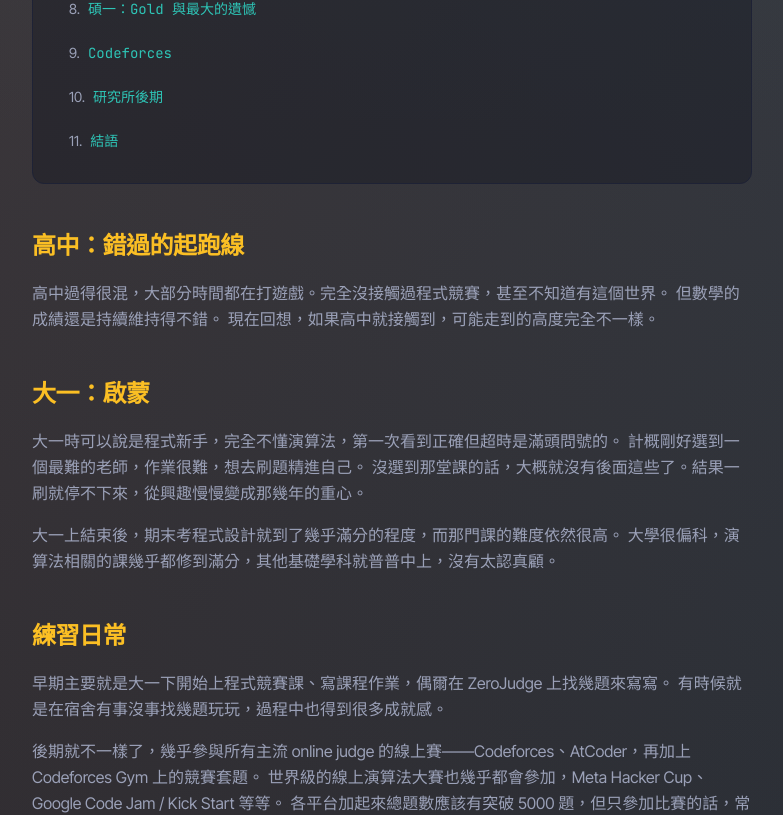
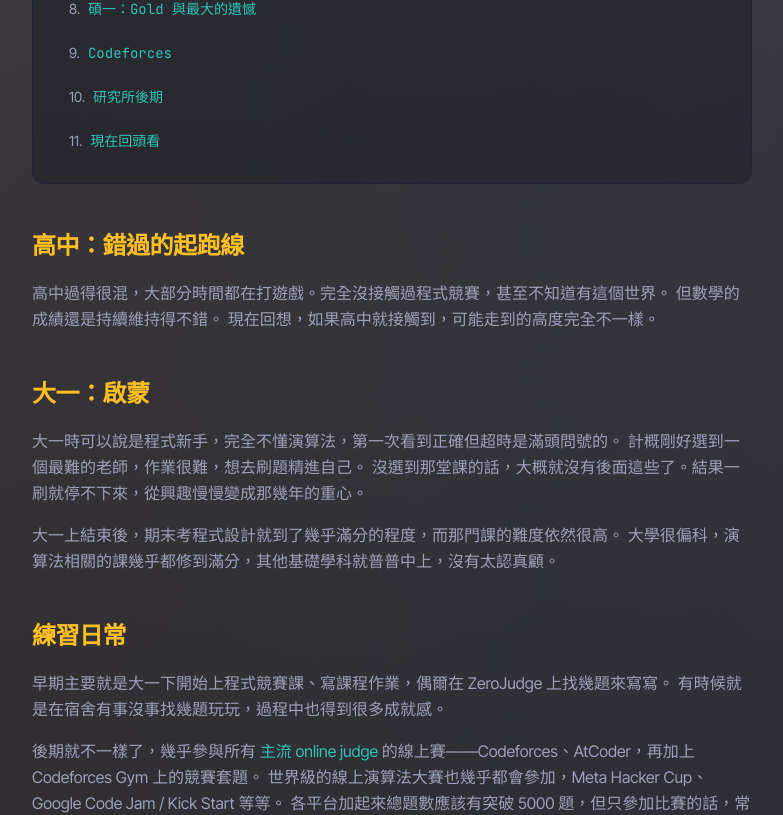
Before and after one commit to HanaYukii/hanayukii-site, a Next.js app: page /blog/cp-career-memoir in a window 1280 px wide. Shown: the part 755-1570 px from the top of the page, without its empty margins (248-1031 px from the left). Built offline with nearby package versions, Linux system fonts and the light colour scheme.

Commit message:
Link CP memoir to OJ guide (in-content)

```diff
--- a/src/app/blog/cp-career-memoir/page.tsx
+++ b/src/app/blog/cp-career-memoir/page.tsx
@@ -9,11 +9,11 @@
 export const metadata: Metadata = articleMetadata("/blog/cp-career-memoir", {
   title: "我的競賽程式生涯回顧 | 花雪 HanaYukii",
   description:
-    "從計概作業太難開始刷題，到 ICPC Gold。你永遠不知道，你的興趣可以把你帶得多遠。",
+    "從一份太難的計概作業開始刷題，後來拿到 ICPC Gold，也在離 World Finals 只差一點 penalty 的地方停下來。",
   openGraph: {
     title: "我的競賽程式生涯回顧",
     description:
-      "從計概作業太難開始刷題，到 ICPC Gold。你永遠不知道，你的興趣可以把你帶得多遠。",
+      "從一份太難的計概作業開始刷題，到 ICPC Gold 與差一點進 World Finals。",
     type: "article",
     images: ["/images/icpc-gold-award.jpg"],
   },
@@ -73,7 +73,7 @@
               { id: "gold", title: "碩一：Gold 與最大的遺憾" },
               { id: "codeforces", title: "Codeforces" },
               { id: "post-grad", title: "研究所後期" },
-              { id: "epilogue", title: "結語" },
+              { id: "epilogue", title: "現在回頭看" },
             ].map((item, i) => (
               <a
                 key={item.id}
@@ -127,7 +127,9 @@
               有時候就是在宿舍有事沒事找幾題玩玩，過程中也得到很多成就感。
             </p>
             <p>
-              後期就不一樣了，幾乎參與所有主流 online judge 的線上賽——Codeforces、AtCoder，再加上 Codeforces Gym 上的競賽套題。
+              後期就不一樣了，幾乎參與所有{" "}
+              <Link href="/blog/online-judge-guide" className="text-primary hover:underline">主流 online judge</Link>{" "}
+              的線上賽——Codeforces、AtCoder，再加上 Codeforces Gym 上的競賽套題。
               世界級的線上演算法大賽也幾乎都會參加，Meta Hacker Cup、Google Code Jam / Kick Start 等等。
               各平台加起來總題數應該有突破 5000 題，但只參加比賽的話，常常累積的都是前面的簡單題。事後回想，其實應該更有策略地練，會進步得更有效率。
             </p>
@@ -316,7 +318,7 @@
               沒有打進 WF 的挫折很大，後續也沒有理由繼續高強度練習了。
               又經歷了一段沉迷遊戲的時間，整個人停了下來。
               研究所後期碰上疫情，步調更慢了，幾乎就再也很少打開那幾個競賽 OJ，頂多偶爾打打 LeetCode 賽。
-              就這樣，那個階段結束了。回頭看，這也許是影響未來幾年人生走向的一大槓桿。
+              就這樣，那個階段結束了，也影響了後面幾年的走向。
             </p>
             <p>
               但靠著之前累積的底子，面試 Google 的時候算是輕鬆就上了，某種程度的降維打擊。
@@ -331,17 +333,17 @@
           </div>
         </FadeIn>
 
-        {/* ── 結語 ── */}
+        {/* ── 現在回頭看 ── */}
         <FadeIn>
-          <Heading id="epilogue">結語</Heading>
+          <Heading id="epilogue">現在回頭看</Heading>
           <div className="space-y-4">
             <p>
               回頭看，我的人生感覺好幾次在走歪、拉回之間反覆橫跳。
               小學國中成績很好，進了不錯的高中，然後有點混，又因為程式競賽拉回來，接著又停下來，後來進了 Google 卻不順利，到現在的盡力補救。
               希望現在是個拉回的階段。剛好在調整期可以把競賽練習撿回來，加上工作上也再度用到演算法。
-              AI 把生態翻了一輪，而我也想在 AI 浪潮再打出一段屬於自己的東西。
-              而這段回顧後，也確實發現自己現在經歷了一些社會打磨，多出太多無中生有的煩惱。
-              算是跟自己和解的一部分：把狀態調回舒服、適合自己的樣子。
+              AI 把整個產業翻了一輪，我也想看看自己還能做出什麼。
+              寫到這裡，才發現工作幾年後，多了很多以前根本不會想的煩惱。
+              現在想做的，大概就是把狀態調回自己舒服的樣子。
             </p>
             <p>
               競賽那幾年，是我到現在還最想找回的狀態。
```
